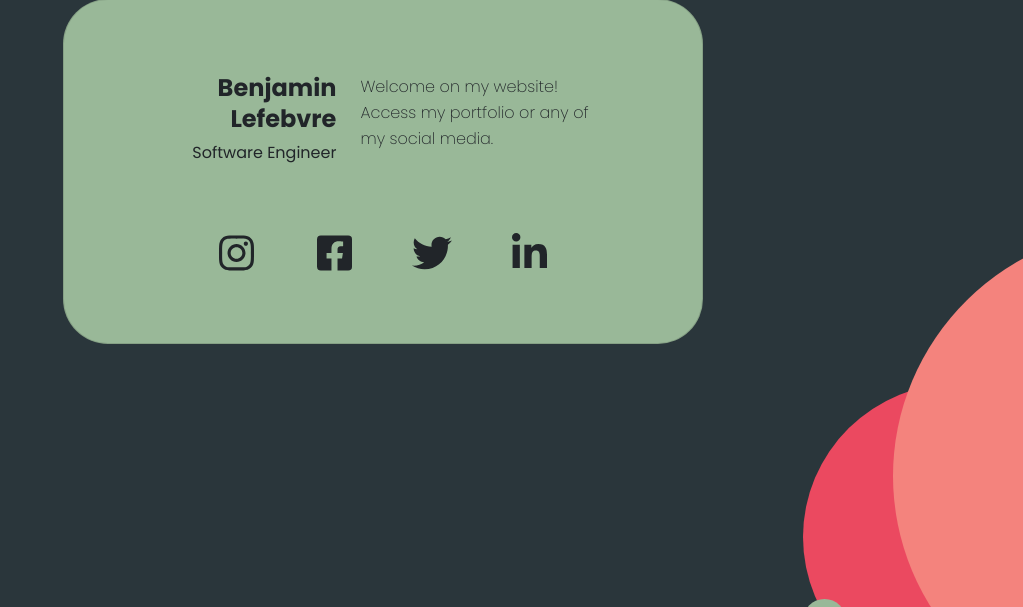
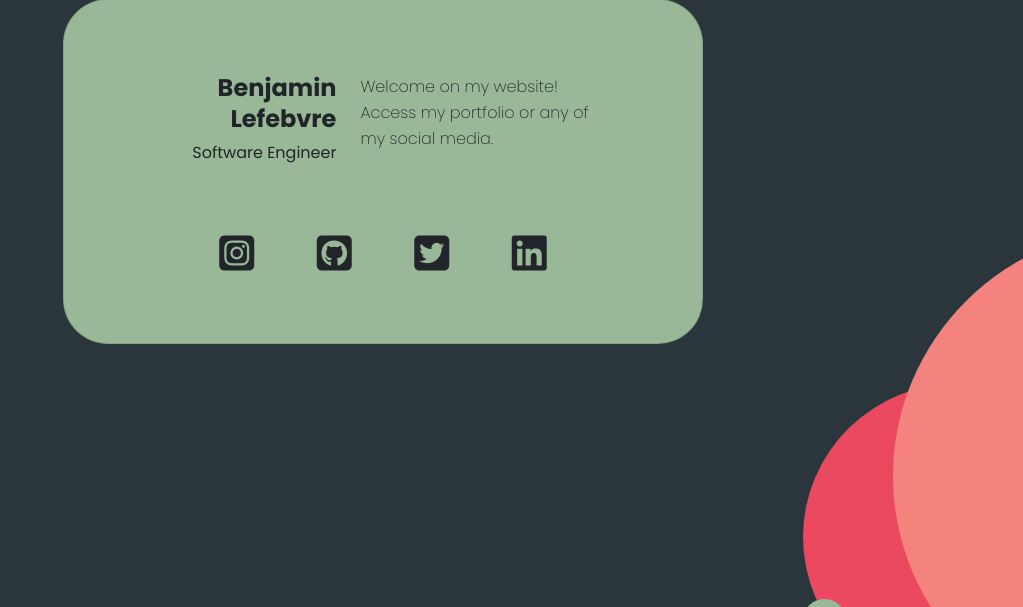
Before and after one commit to BengeeL/Portfolio3.0, a Node server app: page / in a window 1280 px wide. Shown: the part 193-800 px from the top of the page, without its empty margins (257-1280 px from the left). Run offline with Node 20, Linux system fonts and the light colour scheme; some libraries are stand-ins or nearby versions.

Commit message:
Update social media links on index card

```diff
--- a/functions/views/index.ejs
+++ b/functions/views/index.ejs
@@ -15,7 +15,7 @@
   <link href="https://fonts.googleapis.com/css2?family=Poppins:wght@100;200;400;700&display=swap" rel="stylesheet">
 
   <!-- Font Awesome -->
-  <script defer src="https://use.fontawesome.com/releases/v5.15.4/js/all.js" integrity="sha384-rOA1PnstxnOBLzCLMcre8ybwbTmemjzdNlILg8O7z1lUkLXozs4DHonlDtnE7fpc" crossorigin="anonymous"></script>
+  <script src="https://kit.fontawesome.com/0d8701a6bc.js" crossorigin="anonymous"></script>
 
   <!-- Bootstrap -->
   <link href="https://cdn.jsdelivr.net/npm/bootstrap@5.1.3/dist/css/bootstrap.min.css" rel="stylesheet" integrity="sha384-1BmE4kWBq78iYhFldvKuhfTAU6auU8tT94WrHftjDbrCEXSU1oBoqyl2QvZ6jIW3" crossorigin="anonymous">
@@ -65,22 +65,22 @@
       </div>
       <div class="col-lg-2 col-md-3 col-6 col1">
         <a href="https://www.instagram.com/bengeel/" target="_blank">
-          <button type="button" class="btn btn-lg btn-social"><i class="fab fa-instagram"></i></button>
+          <button type="button" class="btn btn-lg btn-social"><i class="fa-brands fa-square-instagram"></i></button>
         </a>
       </div>
       <div class="col-lg-2 col-md-3 col-6 col2">
-        <a href="https://www.facebook.com/benjamin.lefebvre.161/" target="_blank">
-          <button type="button" class="btn btn-lg btn-social"><i class="fab fa-facebook-square"></i></button>
+        <a href="https://github.com/BengeeL" target="_blank">
+          <button type="button" class="btn btn-lg btn-social"><i class="fa-brands fa-github-square"></i></button>
         </a>
       </div>
       <div class="col-lg-2 col-md-3 col-6 col1">
         <a href="https://twitter.com/SoftEngBengee" target="_blank">
-          <button type="button" class="btn btn-lg btn-social"><i class="fab fa-twitter"></i></button>
+          <button type="button" class="btn btn-lg btn-social"><i class="fa-brands fa-square-twitter"></i></button>
         </a>
       </div>
       <div class="col-lg-2 col-md-3 col-6 col2">
-        <a href="https://www.linkedin.com/in/benjamin-lefebvre-0b53b913a/" target="_blank">
-          <button type="button" class="btn btn-lg btn-social"><i class="fab fa-linkedin-in"></i></i></button>
+        <a href="https://www.linkedin.com/in/benjaminlefebvre1024" target="_blank">
+          <button type="button" class="btn btn-lg btn-social"><i class="fa-brands fa-linkedin"></i></button>
         </a>
       </div>
       <div class="col-lg-2">
--- a/functions/views/partials/navbar.ejs
+++ b/functions/views/partials/navbar.ejs
@@ -15,7 +15,7 @@
               <a class="nav-link <% if (pageName === 'portfolio') { %> active <% } %>" href="/portfolio">Portfolio</a>
             </li>
             <li class="nav-item">
-              <a class="nav-link <% if (pageName === 'resume') { %> active <% } %>" href="/resume">About me</a>
+              <a class="nav-link <% if (pageName === 'resume') { %> active <% } %>" href="/resume">Resume</a>
             </li>
             <li class="nav-item">
               <a class="nav-link <% if (pageName === 'blog') { %> active <% } %>" href="/blog">Blog</a>
```
